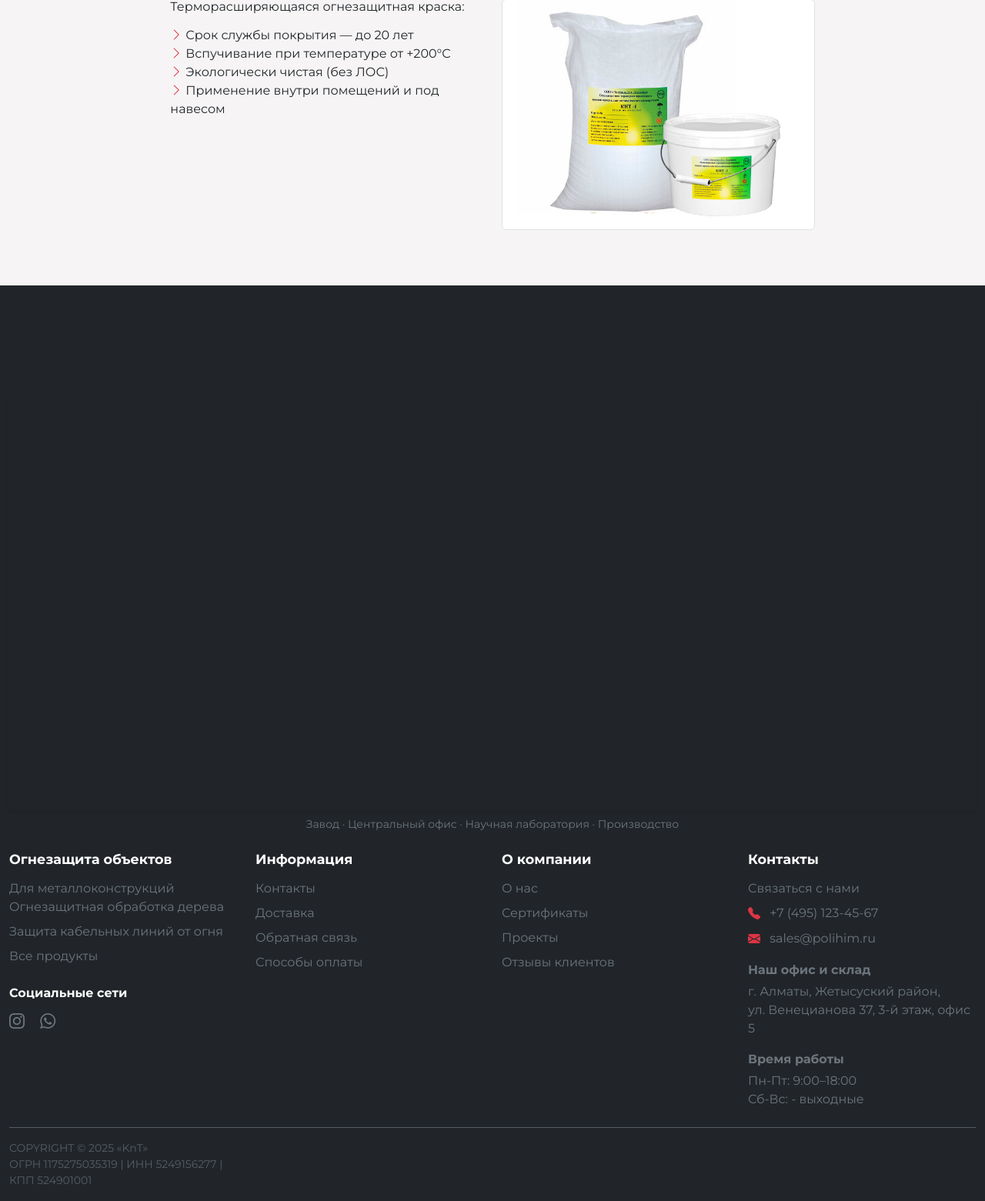
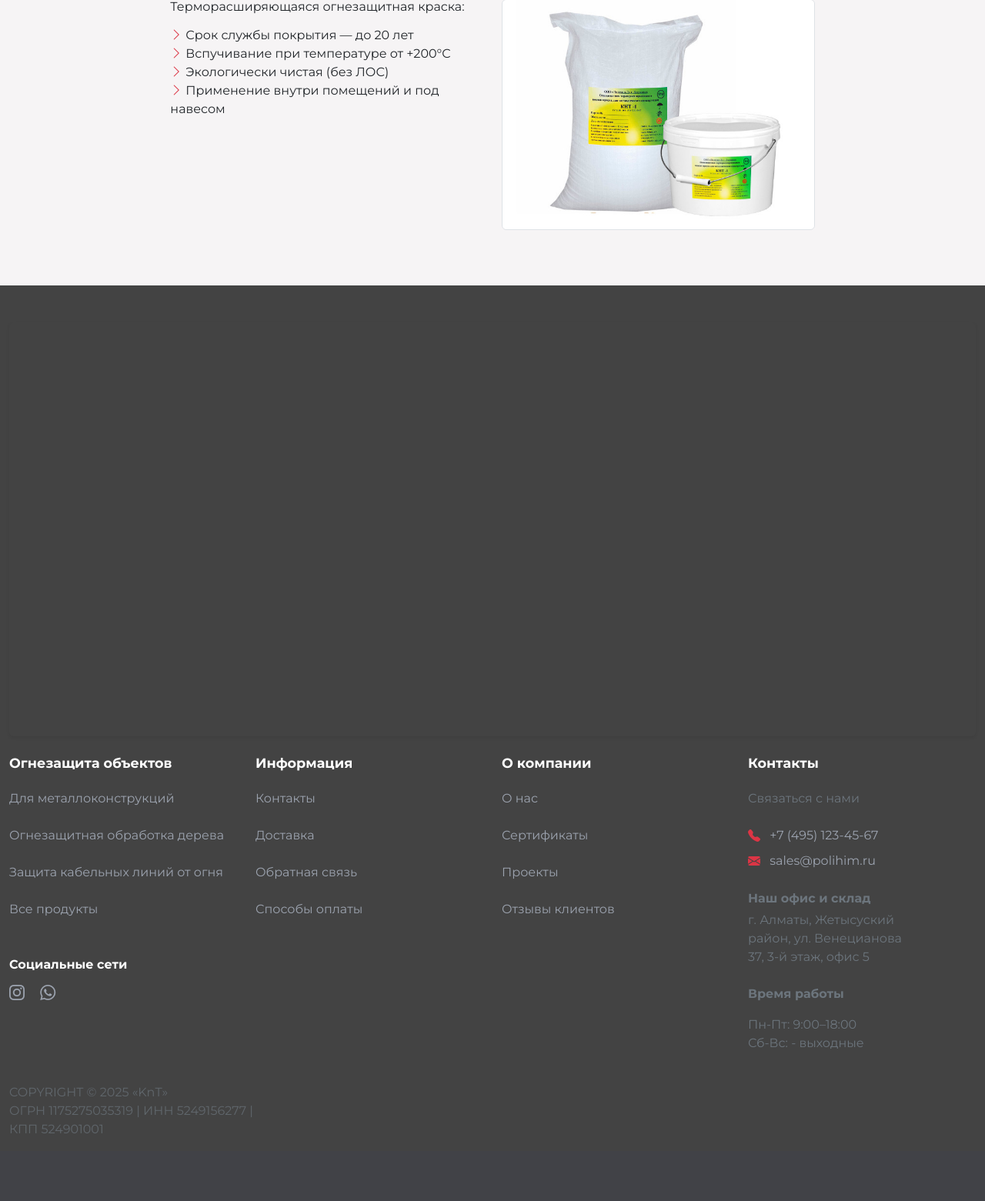
Before and after one commit to k1lst1x/knt-ognezaschita, a Django app: page / in a window 1280 px wide. Shown: the part 702-2263 px from the top of the page at 77% size. After the commit the page ends 2175 px from the top, so only its background shows below. Run offline with Django 5.2, Linux system fonts and the light colour scheme; data that the repository does not hold is empty; some libraries are stand-ins or nearby versions.

Commit message:
Update 1.4 changes

```diff
--- a/templates/includes/footer.html
+++ b/templates/includes/footer.html
@@ -1,9 +1,14 @@
+{% load static %}
 
 <style>
 .footer {
   background: #434343;
   color: #cfcfcf;
   padding: 40px 0 0 0;
+}
+
+.footer a.text-secondary {
+  color: #9CA3AF !important;
 }
 
 .footer a.text-secondary:hover {
@@ -21,7 +26,7 @@
 
 
 
-<footer class="footer bg-dark text-white pt-5 pb-3">
+<footer class="footer text-white pt-5 pb-3">
   <div class="container">
         <!-- карта -->
         <div class="row mb-4">
@@ -34,22 +39,19 @@
                 title="Карта расположения"></iframe> -->
               <iframe src="https://yandex.ru/map-widget/v1/?um=constructor%3A852a93248880399137a2eb62bf956d443fa2d792afb7b84d7c2f06b3f09250bc&amp;source=constructor" width="100%" height="400" frameborder="0"></iframe>
             </div>
-            <p class="small text-center text-secondary mt-2">
-              Завод&nbsp;· Центральный&nbsp;офис&nbsp;· Научная&nbsp;лаборатория&nbsp;· Производство
-            </p>
           </div>
         </div>
     <div class="row mb-4">
       <!-- 1. Огнезащита объектов -->
       <div class="col-12 col-md-3 mb-4 mb-md-0">
-        <h5 class="fw-bold mb-3">Огнезащита объектов</h5>
+        <h5 class="fw-bold mb-4">Огнезащита объектов</h5>
         <ul class="list-unstyled text-secondary mb-3">
-          <li><a href="#" class="text-secondary text-decoration-none mb-2">Для металлоконструкций</a></li>
-          <li><a href="#" class="text-secondary text-decoration-none d-inline-block mb-2">Огнезащитная обработка дерева</a></li>
-          <li><a href="#" class="text-secondary text-decoration-none d-inline-block mb-2">Защита кабельных линий от огня</a></li>
-          <li><a href="#" class="text-secondary text-decoration-none d-inline-block mb-2">Все продукты</a></li>
+          <li><a href="#" class="text-secondary text-decoration-none d-inline-block mb-4 ">Для металлоконструкций</a></li>
+          <li><a href="#" class="text-secondary text-decoration-none d-inline-block mb-4">Огнезащитная обработка дерева</a></li>
+          <li><a href="#" class="text-secondary text-decoration-none d-inline-block mb-4">Защита кабельных линий от огня</a></li>
+          <li><a href="#" class="text-secondary text-decoration-none d-inline-block mb-4">Все продукты</a></li>
         </ul>
-        <div class="mb-2 fw-bold">Социальные сети</div>
+        <div class="mt-4 mb-2 fw-bold">Социальные сети</div>
         <div>
           <a href="#" class="text-secondary fs-5 me-3" aria-label="Instagram"><i class="bi bi-instagram"></i></a>
           <a href="#" class="text-secondary fs-5" aria-label="WhatsApp"><i class="bi bi-whatsapp"></i></a>
@@ -58,30 +60,30 @@
 
       <!-- 2. Информация -->
       <div class="col-12 col-md-3 mb-4 mb-md-0">
-        <h5 class="fw-bold mb-3">Информация</h5>
+        <h5 class="fw-bold mb-4">Информация</h5>
         <ul class="list-unstyled text-secondary">
-          <li><a href="#" class="text-secondary text-decoration-none mb-2 d-inline-block">Контакты</a></li>
-          <li><a href="#" class="text-secondary text-decoration-none mb-2 d-inline-block">Доставка</a></li>
-          <li><a href="#" class="text-secondary text-decoration-none mb-2 d-inline-block">Обратная связь</a></li>
-          <li><a href="#" class="text-secondary text-decoration-none mb-2 d-inline-block">Способы оплаты</a></li>
+          <li><a href="#" class="text-secondary text-decoration-none mb-4 d-inline-block">Контакты</a></li>
+          <li><a href="#" class="text-secondary text-decoration-none mb-4 d-inline-block">Доставка</a></li>
+          <li><a href="#" class="text-secondary text-decoration-none mb-4 d-inline-block">Обратная связь</a></li>
+          <li><a href="#" class="text-secondary text-decoration-none mb-4 d-inline-block">Способы оплаты</a></li>
         </ul>
       </div>
 
       <!-- 3. О компании -->
       <div class="col-12 col-md-3 mb-4 mb-md-0">
-        <h5 class="fw-bold mb-3">О компании</h5>
+        <h5 class="fw-bold mb-4">О компании</h5>
         <ul class="list-unstyled text-secondary">
-          <li><a href="#" class="text-secondary text-decoration-none d-inline-block mb-2">О нас</a></li>
-          <li><a href="#" class="text-secondary text-decoration-none d-inline-block mb-2">Сертификаты</a></li>
-          <li><a href="#" class="text-secondary text-decoration-none d-inline-block mb-2">Проекты</a></li>
-          <li><a href="#" class="text-secondary text-decoration-none d-inline-block mb-2">Отзывы клиентов</a></li>
+          <li><a href="#" class="text-secondary text-decoration-none d-inline-block mb-4">О нас</a></li>
+          <li><a href="#" class="text-secondary text-decoration-none d-inline-block mb-4">Сертификаты</a></li>
+          <li><a href="#" class="text-secondary text-decoration-none d-inline-block mb-4">Проекты</a></li>
+          <li><a href="#" class="text-secondary text-decoration-none d-inline-block mb-4">Отзывы клиентов</a></li>
         </ul>
       </div>
 
       <!-- 4. Контакты -->
       <div class="col-12 col-md-3">
-        <h5 class="fw-bold mb-3">Контакты</h5>
-        <div class="text-secondary mb-2">Связаться с нами</div>
+        <h5 class="fw-bold mb-4">Контакты</h5>
+        <div class="text-secondary mb-4">Связаться с нами</div>
         <div class="mb-2">
           <i class="bi bi-telephone-fill text-danger me-2"></i>
           <a href="tel:+74951234567" class="text-secondary">+7 (495) 123-45-67</a>
@@ -91,14 +93,14 @@
           <a href="mailto:sales@polihim.ru" class="text-secondary">sales@polihim.ru</a>
         </div>
 
-        <div class="fw-bold text-secondary mt-3 mb-1">Наш офис и склад</div>
+        <div class="fw-bold text-secondary mt-4 mb-1">Наш офис и склад</div>
         <div class="text-secondary mb-2">
-          г. Алматы, Жетысуский район,<br>
-          ул. Венецианова 37, 3-й этаж, офис 5
+          г. Алматы, Жетысуский<br>район,
+          ул. Венецианова<br> 37, 3-й этаж, офис 5
         </div>
 
-        <div class="fw-bold text-secondary mt-3 mb-1">Время работы</div>
-        <div class="text-secondary">
+        <div class="fw-bold text-secondary mt-4 mb-1">Время работы</div>
+        <div class="text-secondary mt-3">
           Пн-Пт: 9:00–18:00<br>
           Сб-Вс: - выходные
         </div>
@@ -106,7 +108,7 @@
     </div>
 
     <!-- Линия и копирайт -->
-    <div class="border-top border-secondary pt-3 text-secondary small" style="opacity:0.7;">
+    <div class="border-secondary pt-3 text-secondary " style="opacity:0.7;">
       COPYRIGHT © 2025 «KnT»<br>
       ОГРН 1175275035319 | ИНН 5249156277 |<br>
       КПП 524901001
--- a/templates/includes/header.html
+++ b/templates/includes/header.html
@@ -178,5 +178,4 @@ body {
       </div>
     </section>
   </div>
-
 {% endif %}
--- a/templates/index.html
+++ b/templates/index.html
@@ -64,13 +64,4 @@
 
   </section>
 
-  <!-- Why Choose Us -->
-  <section class="bg-dark text-white py-5">
-    <div class="container">
-
-
-
-
-    </div>
-  </section>
 {% endblock %}
```
Also changed, not shown: core/models.py (line endings or trailing spaces).
